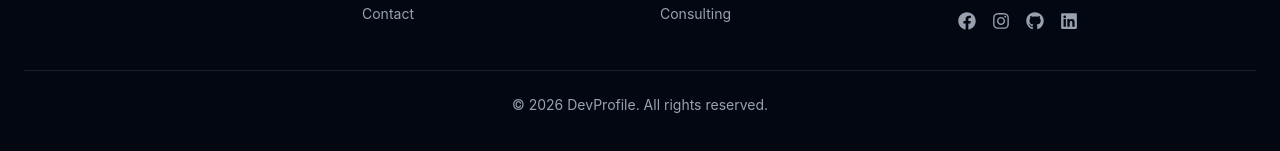
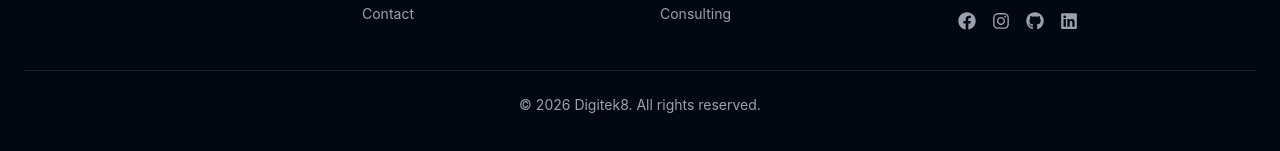
Before and after one commit to tarxvrf/frontend, a React (Vite) app: page / in a window 1280 px wide. Shown: the part 3135-3286 px from the top of the page. Built offline with nearby package versions, Linux system fonts and the light colour scheme.

Commit message:
Update Footer.tsx

```diff
--- a/src/components/Footer.tsx
+++ b/src/components/Footer.tsx
@@ -60,7 +60,7 @@ export default function Footer() {
 
       {/* BOTTOM */}
       <div className="border-t border-white/10 mt-10 pt-6 text-center text-sm">
-        © {new Date().getFullYear()} DevProfile. All rights reserved.
+        © {new Date().getFullYear()} Digitek8. All rights reserved.
       </div>
 
     </footer>
```
